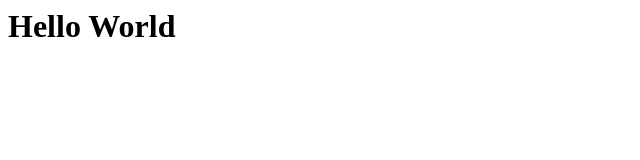
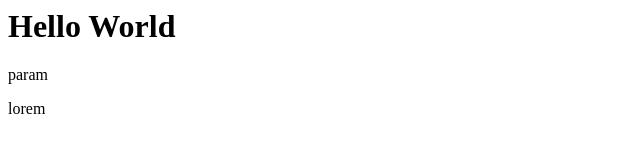
Before and after one commit to putriyanilature/putriyl-git-test, a plain HTML site: page index.html in a window 1280 px wide. Shown: the full height of the page, 0-640 px from the left. Drawn offline with Linux system fonts and the light colour scheme.

Commit message:
menambahkan paragraf2

```diff
--- a/index.html
+++ b/index.html
@@ -5,5 +5,7 @@
 </head>
 <body>
 	<h1>Hello World</h1>
+	<p>param</p>
+	<p>lorem</p>
 </body>
 </html>
```
